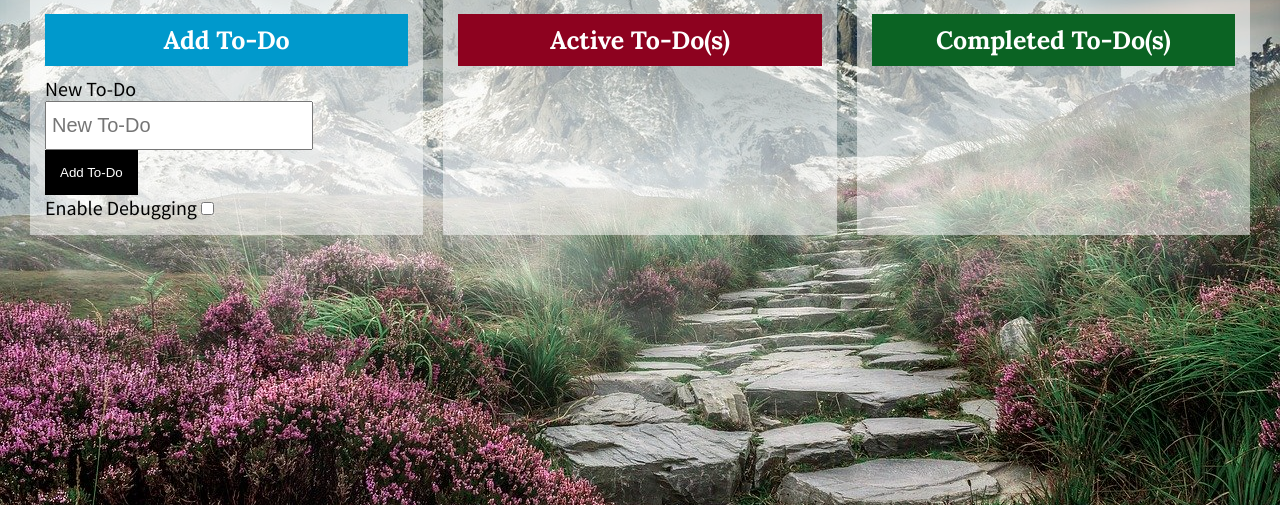
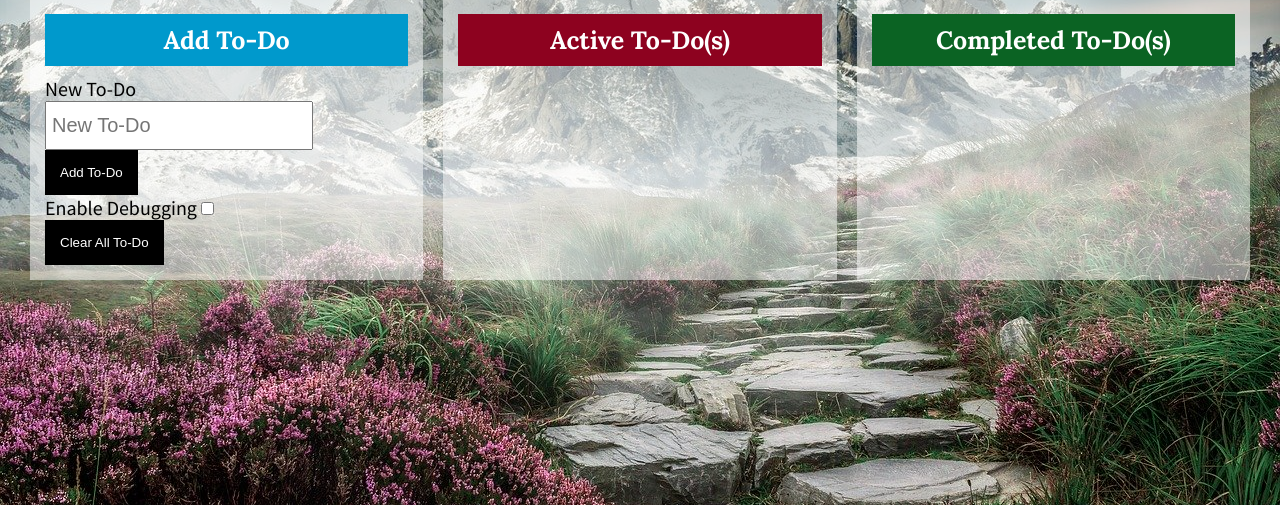
Before and after one commit to T-Ralph/php-to-do-list, a PHP site: page / in a window 1280 px wide. Shown: the part 125-630 px from the top of the page. Run offline with PHP 8.4, Linux system fonts and the light colour scheme.

Commit message:
Added Clear To-Do Functionality

```diff
--- a/index.php
+++ b/index.php
@@ -14,16 +14,26 @@
             <form method="POST" action="">
                 <label for="todo">New To-Do</label>
                 <input type="text" name="todo" id="todo" placeholder="New To-Do" required>
-                <input type="submit" value="Add To-Do">
+                <input type="submit" name="add" value="Add To-Do">
                 <label for="debugging">Enable Debugging
                     <input type="checkbox" name="debugging" id="debugging" value="true" />
                 </label>
             </form>
             <?php
-                //If Form is Submitted and $_POST["todo"] is not Empty
+                //If To-Do Form is Submitted and $_POST["todo"] is not Empty
                 if (isset($_POST) && !empty($_POST["todo"])):
                     $add_todo = new ToDo($_POST["todo"]); //Initiate new ToDo Class
                     $add_todo->RenderResponse(); //Render Response
+                endif;
+            ?>
+            <form method="POST" action="">
+                <input type="submit" name="clear" value="Clear All To-Do">
+            </form>
+            <?php
+                //If Clear Form is Submitted and $_POST["clear"] is not Empty
+                if (isset($_POST) && !empty($_POST["clear"])):
+                    $clear_todo = new Session(""); //Initiate new Session Class
+                    $clear_todo->ClearTodos(); //Run the ClearTodos() Method
                 endif;
             ?>
         </section>
```
Also changed, not shown: includes/Session.Class.php (+7 -0 lines).
